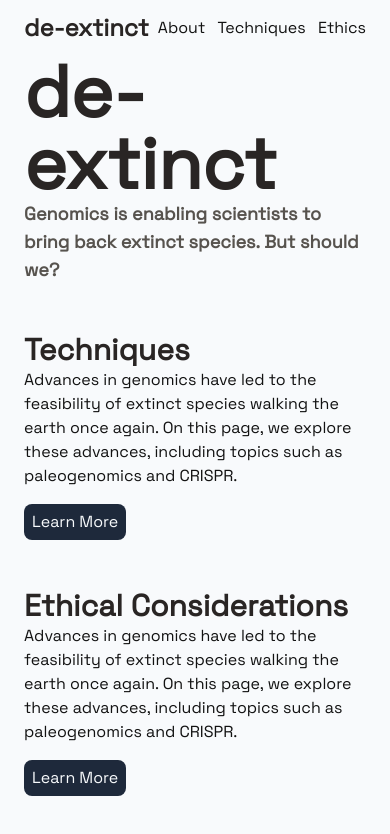
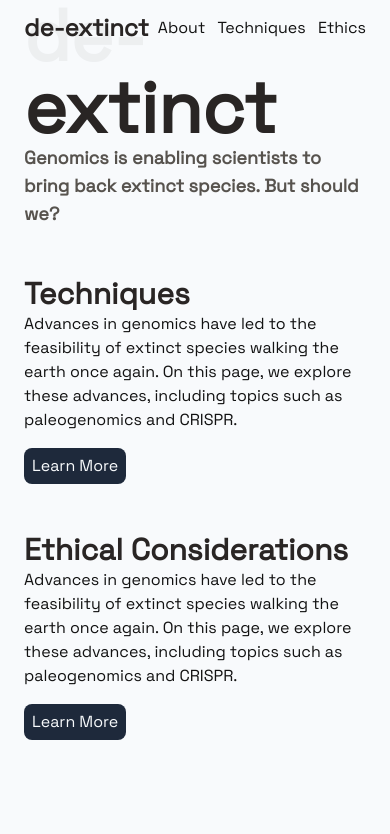
Before and after one commit to drew-beamer/bio309-final, a plain HTML site: page index.html in a window 390 px wide. Drawn offline with nearby package versions, Linux system fonts and the light colour scheme.

Commit message:
potential viewport fix

```diff
--- a/index.html
+++ b/index.html
@@ -4,6 +4,7 @@
 <head>
     <meta charset="UTF-8">
     <title>de-extinct</title>
+    <meta name="viewport" content="width=device-width, initial-scale=1.0">
     <link rel="preconnect" href="https://fonts.googleapis.com">
     <link rel="preconnect" href="https://fonts.gstatic.com" crossorigin>
     <link href="https://fonts.googleapis.com/css2?family=Space+Grotesk:wght@300;400&display=swap" rel="stylesheet">
@@ -36,8 +37,8 @@
       </style>
 </head>
 
-<body class="px-6 sm:px-8 bg-slate-50 pb-24">
-    <header class="w-full">
+<body class=" bg-slate-50 pb-24 w-full">
+    <header class="w-full fixed px-6 sm:px-8 bg-slate-50 bg-opacity-95 z-50 h-16">
         <nav class="w-full flex py-3 items-center">
             <div class="grow">
                 <a href="index.html">
@@ -53,6 +54,7 @@
             </div>
         </nav>
     </header>
+    <div class="px-6 sm:px-8 top-16">
         <section class="min-h-[200px] sm:min-h-[400px] flex items-center">
             <div>
                 <h1>de-extinct</h1>
@@ -65,8 +67,9 @@
                 <h2>Techniques</h2>
                 <div class="grid grid-cols-1 sm:grid-cols-2">
                     <div class="col-span-1">
-                    <p >
-                        Advances in genomics have led to the feasibility of extinct species walking the earth once again. On
+                        <p>
+                            Advances in genomics have led to the feasibility of extinct species walking the earth once
+                            again. On
                             this page, we explore these advances, including topics such as paleogenomics and CRISPR.
                         </p>
                         <button class="mt-4 bg-slate-800 text-slate-50 py-1.5 px-2 rounded-lg">
@@ -84,8 +87,9 @@
                 <div class="grid grid-cols-1 sm:grid-cols-2">
                     <div></div>
                     <div class="col-span-1">
-                    <p >
-                        Advances in genomics have led to the feasibility of extinct species walking the earth once again. On
+                        <p>
+                            Advances in genomics have led to the feasibility of extinct species walking the earth once
+                            again. On
                             this page, we explore these advances, including topics such as paleogenomics and CRISPR.
                         </p>
                         <button class="mt-4 bg-slate-800 text-slate-50 py-1.5 px-2 rounded-lg">
@@ -97,6 +101,8 @@
 
             </div>
         </section>
+    </div>
+
 </body>
 
 </html>
```
Lines whose indentation alone changed are shown as unchanged.
